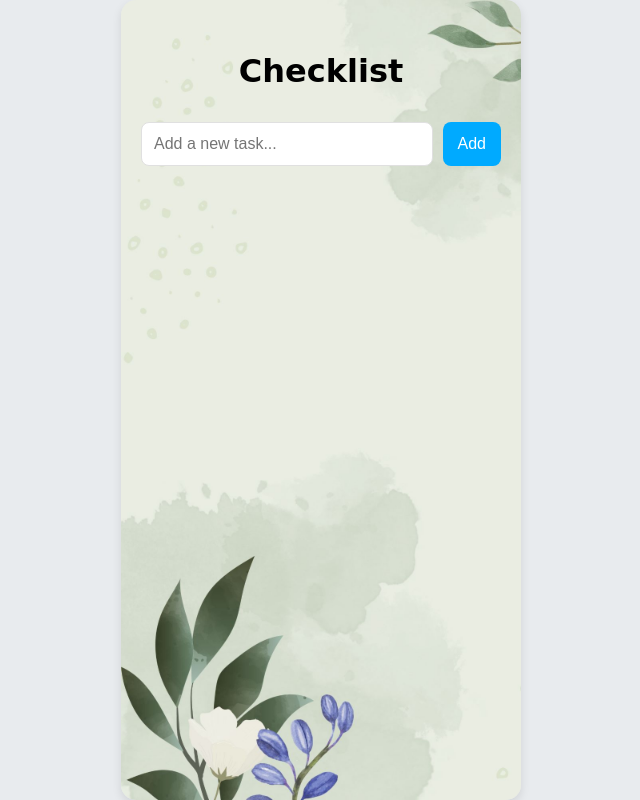
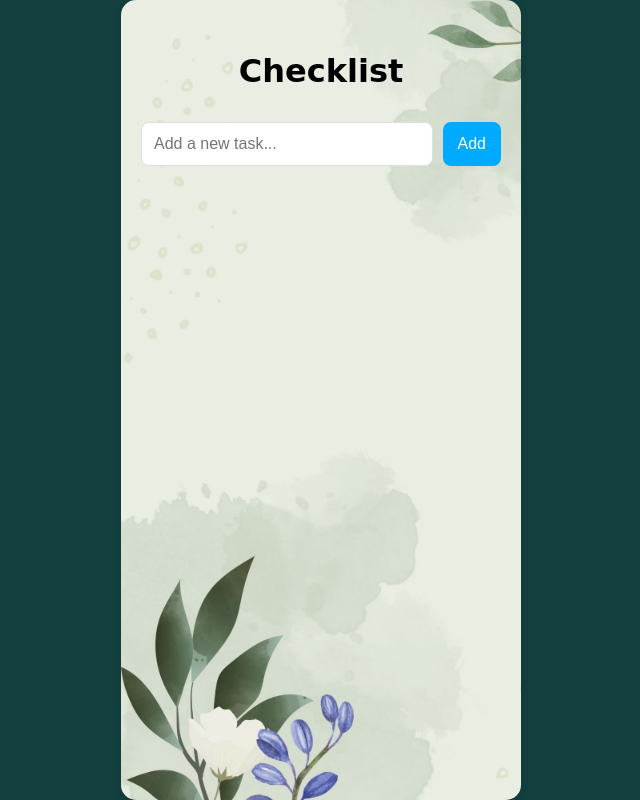
Before and after one commit to ManeoMalatsi/To-Do-List, a website: page to-do-list.html in a window 1280 px wide. Shown: the whole page, without its empty margins (319-959 px from the left). Drawn offline with Linux system fonts and the light colour scheme; no server answers; a web font is replaced by a local one.

Commit message:
Background color

```diff
--- a/styles.css
+++ b/styles.css
@@ -8,7 +8,7 @@
 
 body {
   font-family: 'Segoe UI', Tahoma, Geneva, Verdana, sans-serif;
-  background: #e8ebee;
+  background: #143f3f;
   display: flex;
   justify-content: center;
   min-height: 100vh;
```
